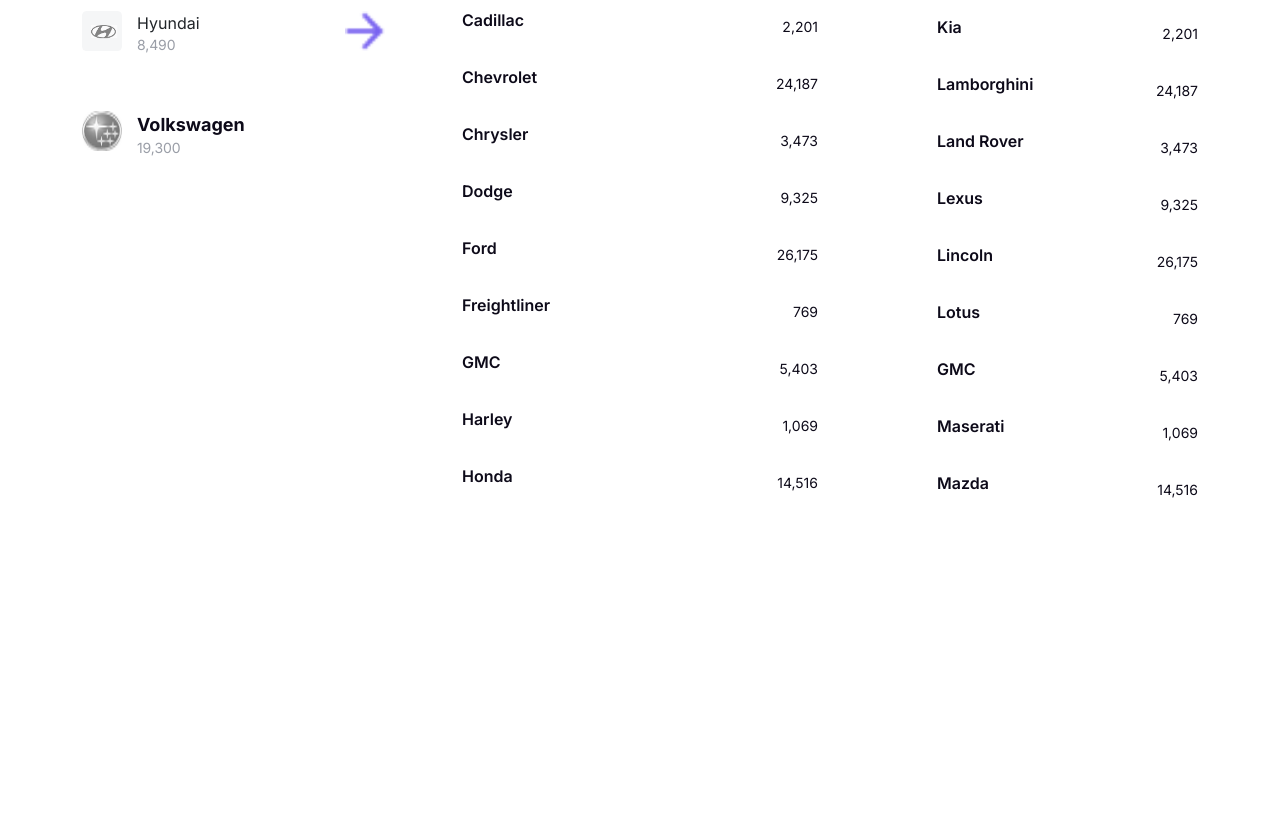
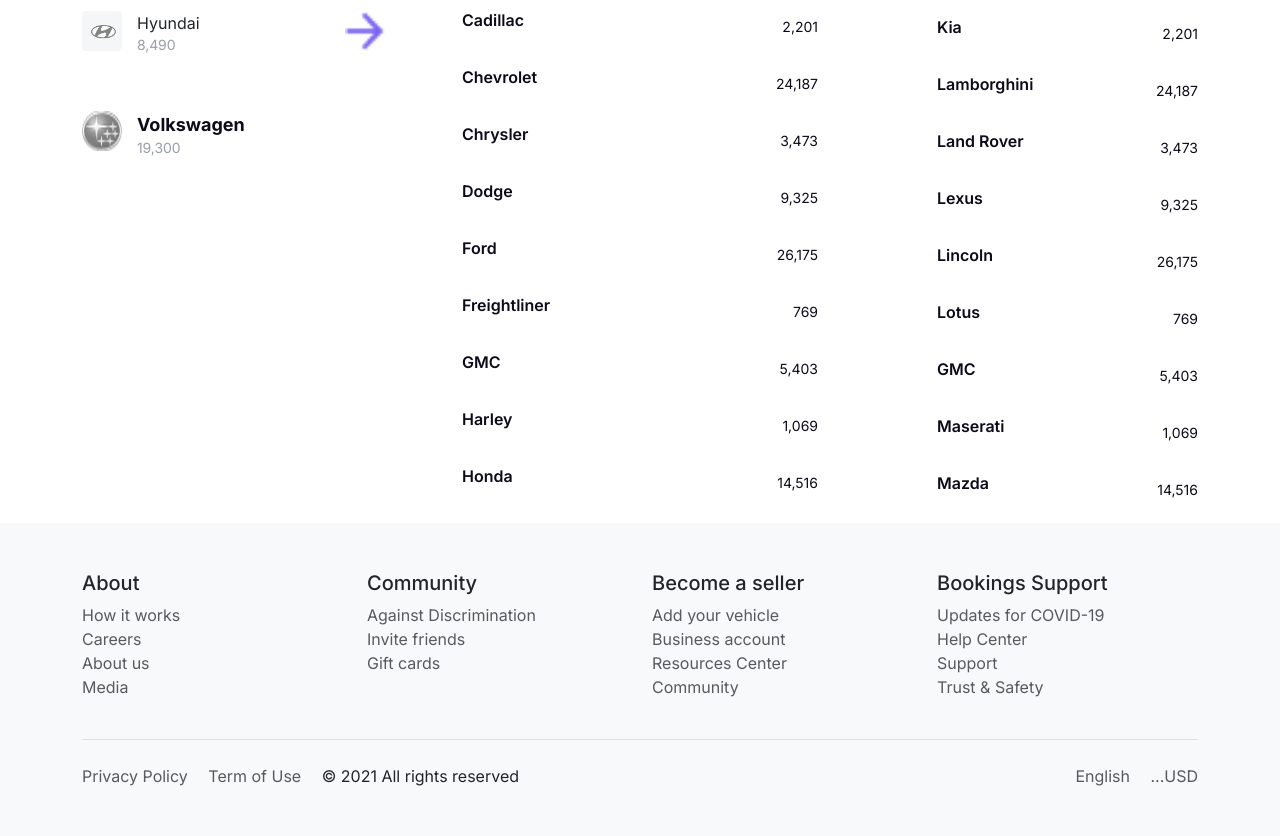
Before and after one commit to ebrahim0141/Figma-to-html, a plain HTML site: page index.html in a window 1280 px wide. Shown: the part 2296-3132 px from the top of the page. Before the commit the page ends 2819 px from the top, so only its background shows below. Drawn offline with nearby package versions, Linux system fonts and the light colour scheme.

Commit message:
finished project

```diff
--- a/index.html
+++ b/index.html
@@ -471,6 +471,64 @@
             </div>
         </div>
     </section>
+    <footer class="bg-light py-5">
+        <div class="container">
+            <div class="row">
+                <div class="col-md-3 mb-4">
+                    <h5>About</h5>
+                    <ul class="list-unstyled">
+                        <li><a href="#" class="text-muted text-decoration-none">How it works</a></li>
+                        <li><a href="#" class="text-muted text-decoration-none">Careers</a></li>
+                        <li><a href="#" class="text-muted text-decoration-none">About us</a></li>
+                        <li><a href="#" class="text-muted text-decoration-none">Media</a></li>
+                    </ul>
+                </div>
+
+                <div class="col-md-3 mb-4">
+                    <h5>Community</h5>
+                    <ul class="list-unstyled">
+                        <li><a href="#" class="text-muted text-decoration-none">Against Discrimination</a></li>
+                        <li><a href="#" class="text-muted text-decoration-none">Invite friends</a></li>
+                        <li><a href="#" class="text-muted text-decoration-none">Gift cards</a></li>
+                    </ul>
+                </div>
+
+                <div class="col-md-3 mb-4">
+                    <h5>Become a seller</h5>
+                    <ul class="list-unstyled">
+                        <li><a href="#" class="text-muted text-decoration-none">Add your vehicle</a></li>
+                        <li><a href="#" class="text-muted text-decoration-none">Business account</a></li>
+                        <li><a href="#" class="text-muted text-decoration-none">Resources Center</a></li>
+                        <li><a href="#" class="text-muted text-decoration-none">Community</a></li>
+                    </ul>
+                </div>
+
+                <div class="col-md-3 mb-4">
+                    <h5>Bookings Support</h5>
+                    <ul class="list-unstyled">
+                        <li><a href="#" class="text-muted text-decoration-none">Updates for COVID-19</a></li>
+                        <li><a href="#" class="text-muted text-decoration-none">Help Center</a></li>
+                        <li><a href="#" class="text-muted text-decoration-none">Support</a></li>
+                        <li><a href="#" class="text-muted text-decoration-none">Trust & Safety</a></li>
+                    </ul>
+                </div>
+            </div>
+
+            <div class="d-flex justify-content-between align-items-center border-top pt-4">
+                <div>
+                    <a href="#" class="text-muted text-decoration-none me-3">Privacy Policy</a>
+                    <a href="#" class="text-muted text-decoration-none me-3">Term of Use</a>
+                    <span>© 2021 All rights reserved</span>
+                </div>
+
+                <div>
+                    <a href="#" class="text-muted text-decoration-none me-3"><i class="bi bi-globe mr-1"></i> English</a>
+                    <a href="#" class="text-muted text-decoration-none"><i class="bi bi-currency-exchange mr-1"></i> ...USD</a>
+                </div>
+            </div>
+        </div>
+    </footer>
+
 
     <script src="js/main.js"></script>
     <script src="https://cdn.jsdelivr.net/npm/bootstrap@5.3.3/dist/js/bootstrap.bundle.min.js"></script>
```
